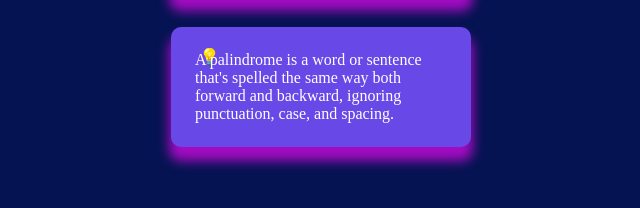
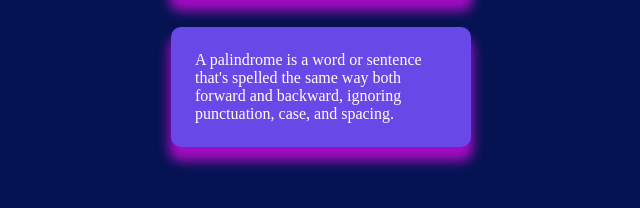
Before and after one commit to MuhammedAbohafs/muhammedabohafs-s-project, a plain HTML site: page page.html in a window 1280 px wide. Shown: the part 302-510 px from the top of the page, 319-959 px from the left. Drawn offline with Linux system fonts and the light colour scheme; files whose address does not match are found by name.

Commit message:
Update page.html

```diff
--- a/page.html
+++ b/page.html
@@ -21,7 +21,6 @@
 
     </div>
     <div class="container">
-      <span>💡</span>
       <p>
         A palindrome is a word or sentence that's spelled the same way both forward and backward, ignoring punctuation, case, and spacing.
       </p>
```
